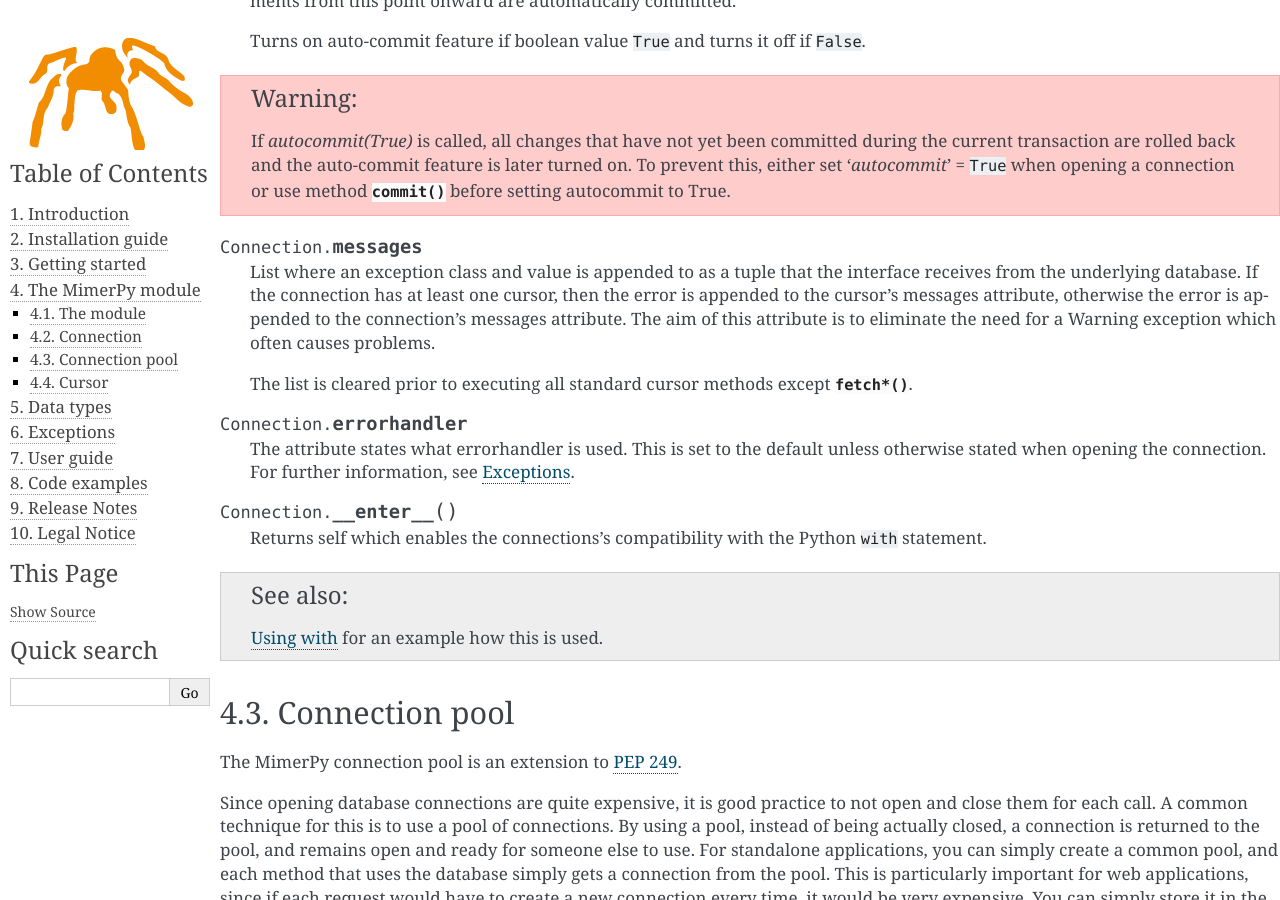
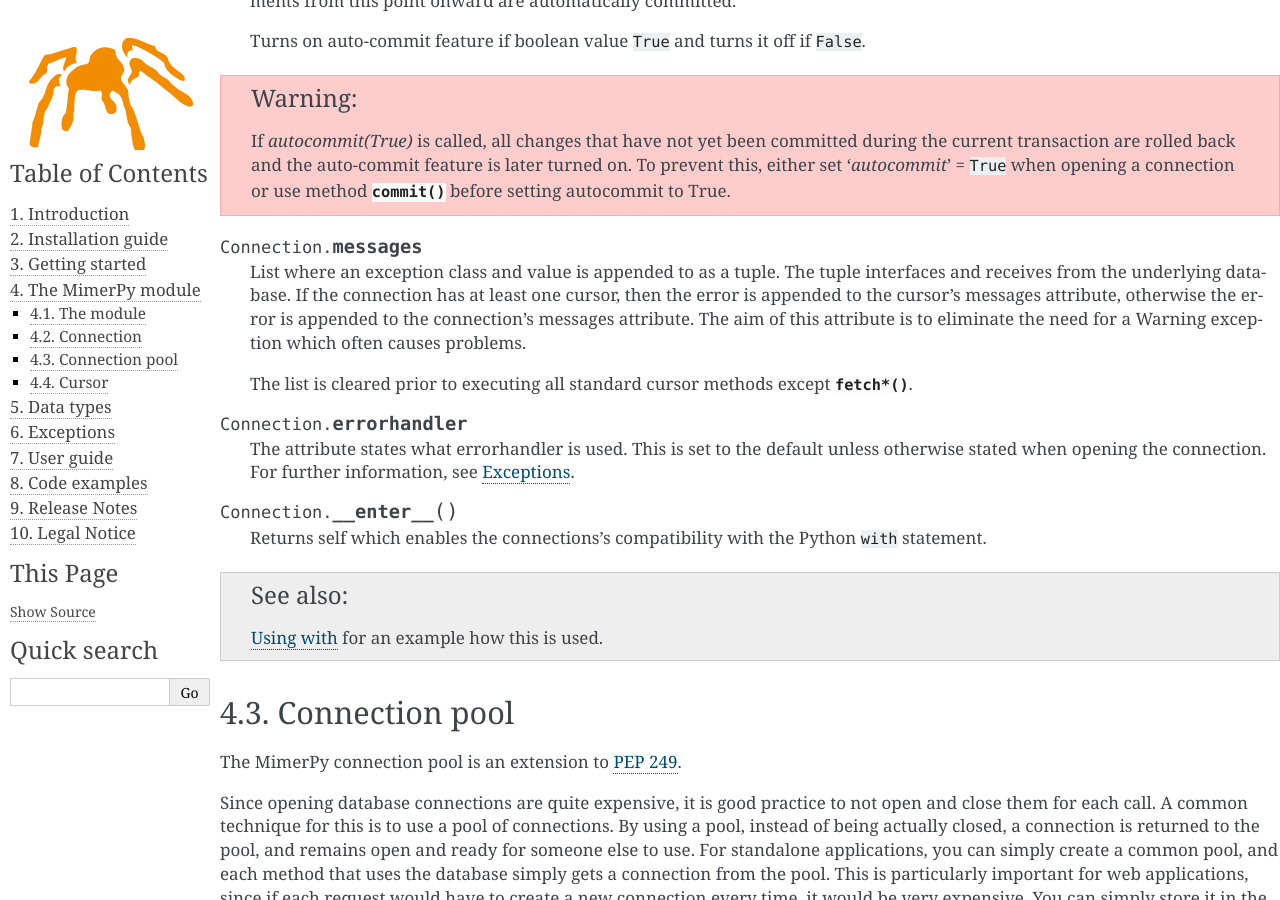
Before and after one commit to mimersql/MimerPy, a Sphinx documentation site: the page built from doc/mimerpy.rst, in a window 1280 px wide and 900 px high, scrolled down 2695 px. Built offline with Sphinx 7.4.7, drawn with Linux system fonts in a browser that asks for light colours; some of the changed text lies outside the part shown.

Commit message:
doc fixes

```diff
--- a/doc/codeexamples.rst
+++ b/doc/codeexamples.rst
@@ -40,7 +40,7 @@ Using `with`
 ---------------------------
 .. _Using_with:
 
-The ``with`` statement is a useful tool as it allows the user to open a connection or cursor without having to explicitly close it. Changes done within the with's scope are automatically comitted.
+The Python ``with`` statement is a useful tool as it allows the user to open a connection or cursor without having to explicitly close it. Changes done within the with's scope are automatically comitted.
 
 The following example uses ``with`` for a :class:`Connection`::
 
--- a/doc/installationguide.rst
+++ b/doc/installationguide.rst
@@ -21,11 +21,9 @@ Alternatively you can download the Python-dev package in any preferable way.
 
 .. note:: The error “Python.h: No such file or directory”, is solved by downloading the -dev package.
 
-The Mimer SQL C API is required.
+You need to install the Mimer SQL C API and have a Mimer SQL database server of version 11 or newer.
 
 .. note:: The error “mimerapi.h: No such file or directory”, is caused by Mimer SQL not being installed or a Mimer SQL version older than 11.
-
-You need to install the Mimer SQL C API and have a Mimer SQL database server of version 11 or newer.
 
 .. _sec-SQL-api:
 
--- a/doc/mimerpy.rst
+++ b/doc/mimerpy.rst
@@ -166,8 +166,8 @@ Connection Extensions
 
 .. attribute:: Connection.messages
 
-  List where an exception class and value is appended to as a tuple
-  that the interface receives from the underlying database. If the
+  List where an exception class and value is appended to as a tuple.
+  The tuple interfaces and receives from the underlying database. If the
   connection has at least one cursor, then the error is appended to
   the cursor's messages attribute, otherwise the error is appended to
   the connection's messages attribute. The aim of this attribute is to
@@ -429,8 +429,8 @@ Cursor Extensions
 
 .. attribute:: Cursor.messages
 
-  List where an exception class and value is appended to as a tuple
-  that the interface receives from the underlying database.  The aim
+  List where an exception class and value is appended to as a tuple.
+  The tuple interfaces and receives from the underlying database.  The aim
   of this attribute is to eliminate the need for a Warning exception
   which often causes problems.
 
```
